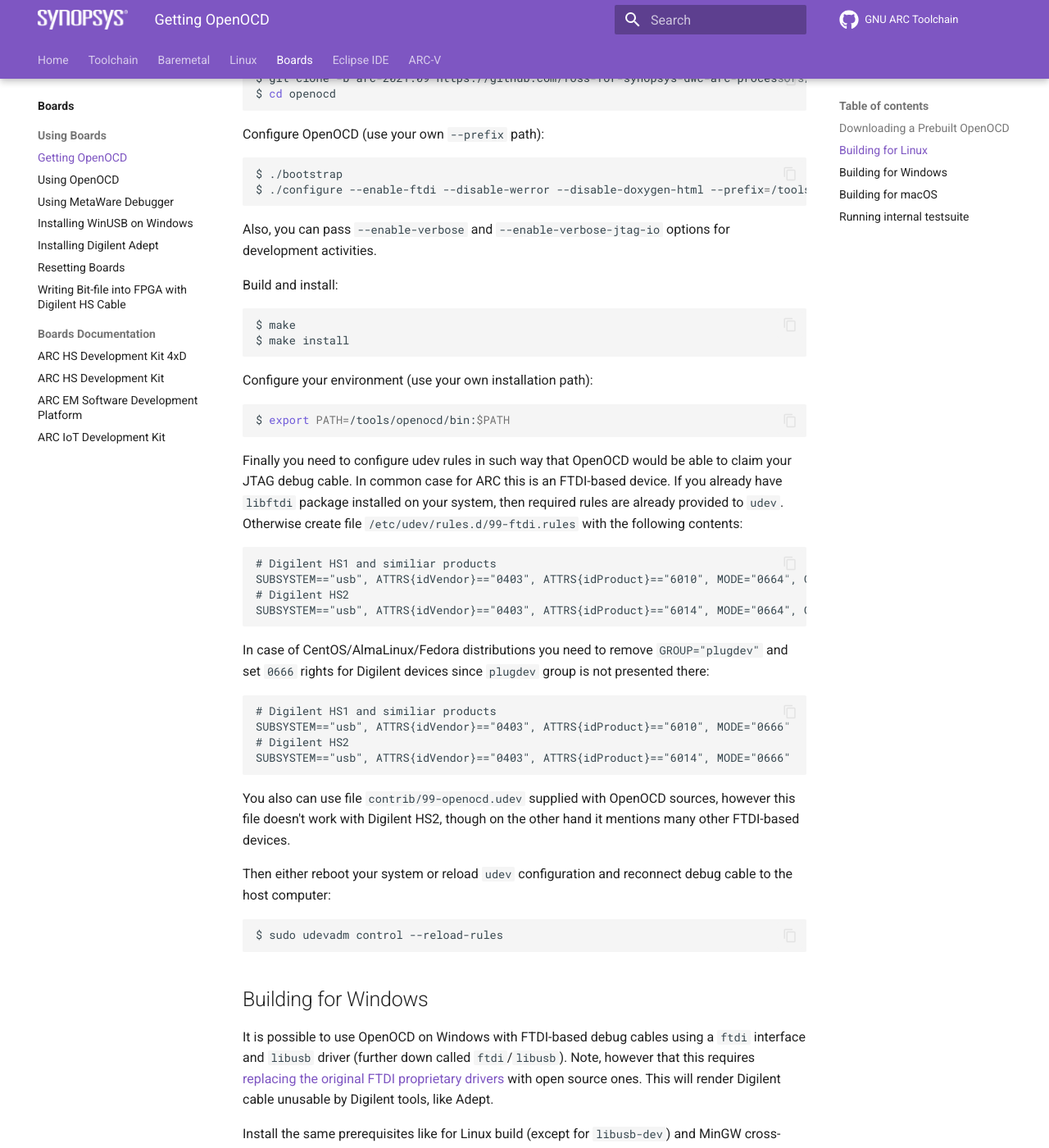
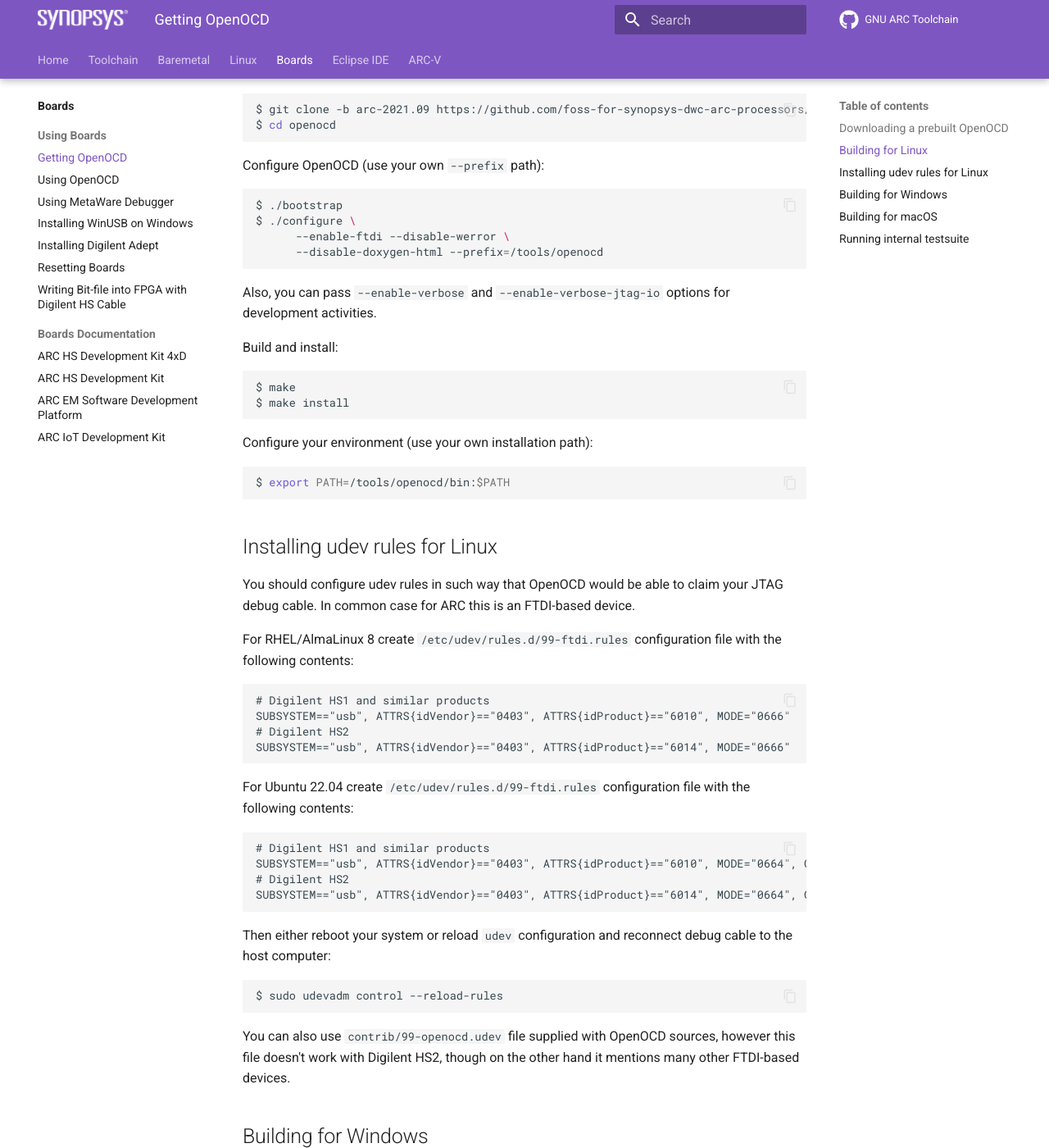
Before and after one commit to foss-for-synopsys-dwc-arc-processors/documentation, an MkDocs documentation site: the page built from docs/platforms/get-openocd.md, in a window 1280 px wide and 1400 px high, scrolled down 905 px. Shown: the whole window at 82% size. Built offline with MkDocs 1.6.1 and Material for MkDocs 9.7.7, drawn with Linux system fonts in a browser that asks for light colours; comment, search, counter and statistics services are not loaded; the version menu is left out; some of the changed text lies outside the part shown.

Commit message:
openocd: Update guides for Ubuntu and AlmaLinux
Signed-off-by: Yuriy Kolerov <ykolerov@synopsys.com>

````diff
--- a/docs/platforms/get-openocd.md
+++ b/docs/platforms/get-openocd.md
@@ -5,7 +5,7 @@
     If you are going to use OpenOCD on Windows, then also follow
     [Installing WinUSB on Windows](./winusb.md) guide to install WinUSB driver.
 
-## Downloading a Prebuilt OpenOCD
+## Downloading a prebuilt OpenOCD
 
 The easiest way to obtain OpenOCD is to download Eclipse IDE bundle from
 [the releases page](https://github.com/foss-for-synopsys-dwc-arc-processors/toolchain/releases):
@@ -17,18 +17,20 @@
 
 ## Building for Linux
 
-Install prerequisites for Ubuntu 20.04:
+Install prerequisites for RHEL/AlmaLinux 8:
 
 ```shell
-$ sudo apt-get install libtool git-core build-essential autoconf \
-      automake texinfo libusb-1.0-0 libusb-1.0-0-dev pkg-config
+$ sudo dnf install \
+      libtool gcc autoconf automake texinfo libusb1 \
+      libusb1-devel git make which
 ```
 
-Install prerequisites for RHEL/CentOS 7:
+Install prerequisites for Ubuntu 22.04:
 
 ```shell
-$ sudo yum install libtool gcc autoconf automake texinfo libusb1 \
-      libusb1-devel git make which
+$ sudo apt install \
+      libtool git build-essential autoconf automake \
+      texinfo libusb-1.0-0 libusb-1.0-0-dev pkg-config
 ```
 
 Download OpenOCD sources and checkout the latest release:
@@ -42,7 +44,9 @@
 
 ```shell
 $ ./bootstrap
-$ ./configure --enable-ftdi --disable-werror --disable-doxygen-html --prefix=/tools/openocd
+$ ./configure \
+      --enable-ftdi --disable-werror \
+      --disable-doxygen-html --prefix=/tools/openocd
 ```
 
 Also, you can pass `--enable-verbose` and `--enable-verbose-jtag-io` options for development activities.
@@ -60,32 +64,31 @@
 $ export PATH=/tools/openocd/bin:$PATH
 ```
 
-Finally you need to configure udev rules in such way that OpenOCD would be able
+## Installing udev rules for Linux
+
+You should configure udev rules in such way that OpenOCD would be able
 to claim your JTAG debug cable. In common case for ARC this is an FTDI-based
-device. If you already have `libftdi` package installed on your system, then
-required rules are already provided to `udev`. Otherwise create file
-`/etc/udev/rules.d/99-ftdi.rules` with the following contents:
+device.
+
+For RHEL/AlmaLinux 8 create `/etc/udev/rules.d/99-ftdi.rules`
+configuration file with the following contents:
 
 ```text
-# Digilent HS1 and similiar products
-SUBSYSTEM=="usb", ATTRS{idVendor}=="0403", ATTRS{idProduct}=="6010", MODE="0664", GROUP="plugdev"
-# Digilent HS2
-SUBSYSTEM=="usb", ATTRS{idVendor}=="0403", ATTRS{idProduct}=="6014", MODE="0664", GROUP="plugdev"
-```
-
-In case of CentOS/AlmaLinux/Fedora distributions you need to remove `GROUP="plugdev"` and set
-`0666` rights for Digilent devices since `plugdev` group is not presented there:
-
-```text
-# Digilent HS1 and similiar products
+# Digilent HS1 and similar products
 SUBSYSTEM=="usb", ATTRS{idVendor}=="0403", ATTRS{idProduct}=="6010", MODE="0666"
 # Digilent HS2
 SUBSYSTEM=="usb", ATTRS{idVendor}=="0403", ATTRS{idProduct}=="6014", MODE="0666"
 ```
 
-You also can use file `contrib/99-openocd.udev` supplied with OpenOCD sources,
-however this file doesn't work with Digilent HS2, though on the other hand it
-mentions many other FTDI-based devices.
+For Ubuntu 22.04 create `/etc/udev/rules.d/99-ftdi.rules`
+configuration file with the following contents:
+
+```text
+# Digilent HS1 and similar products
+SUBSYSTEM=="usb", ATTRS{idVendor}=="0403", ATTRS{idProduct}=="6010", MODE="0664", GROUP="plugdev"
+# Digilent HS2
+SUBSYSTEM=="usb", ATTRS{idVendor}=="0403", ATTRS{idProduct}=="6014", MODE="0664", GROUP="plugdev"
+```
 
 Then either reboot your system or reload `udev` configuration and reconnect debug
 cable to the host computer:
@@ -93,6 +96,10 @@
 ```shell
 $ sudo udevadm control --reload-rules
 ```
+
+You can also use `contrib/99-openocd.udev` file supplied with OpenOCD sources,
+however this file doesn't work with Digilent HS2, though on the other hand it
+mentions many other FTDI-based devices.
 
 ## Building for Windows
 
````
Also changed, not shown: other parts of docs/platforms/get-openocd.md (+1 -1 lines), docs/platforms/use-openocd.md (+2 -2 lines).
